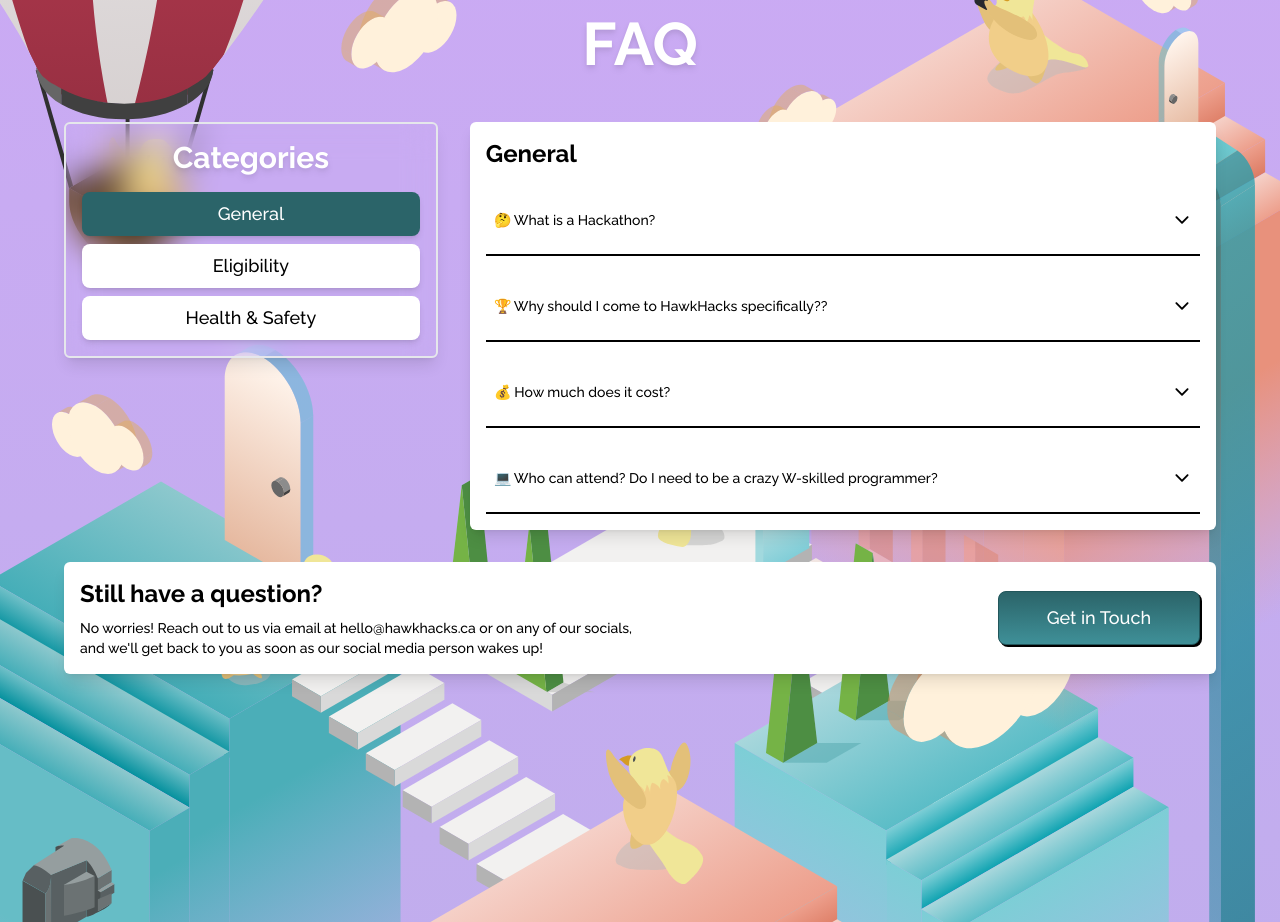
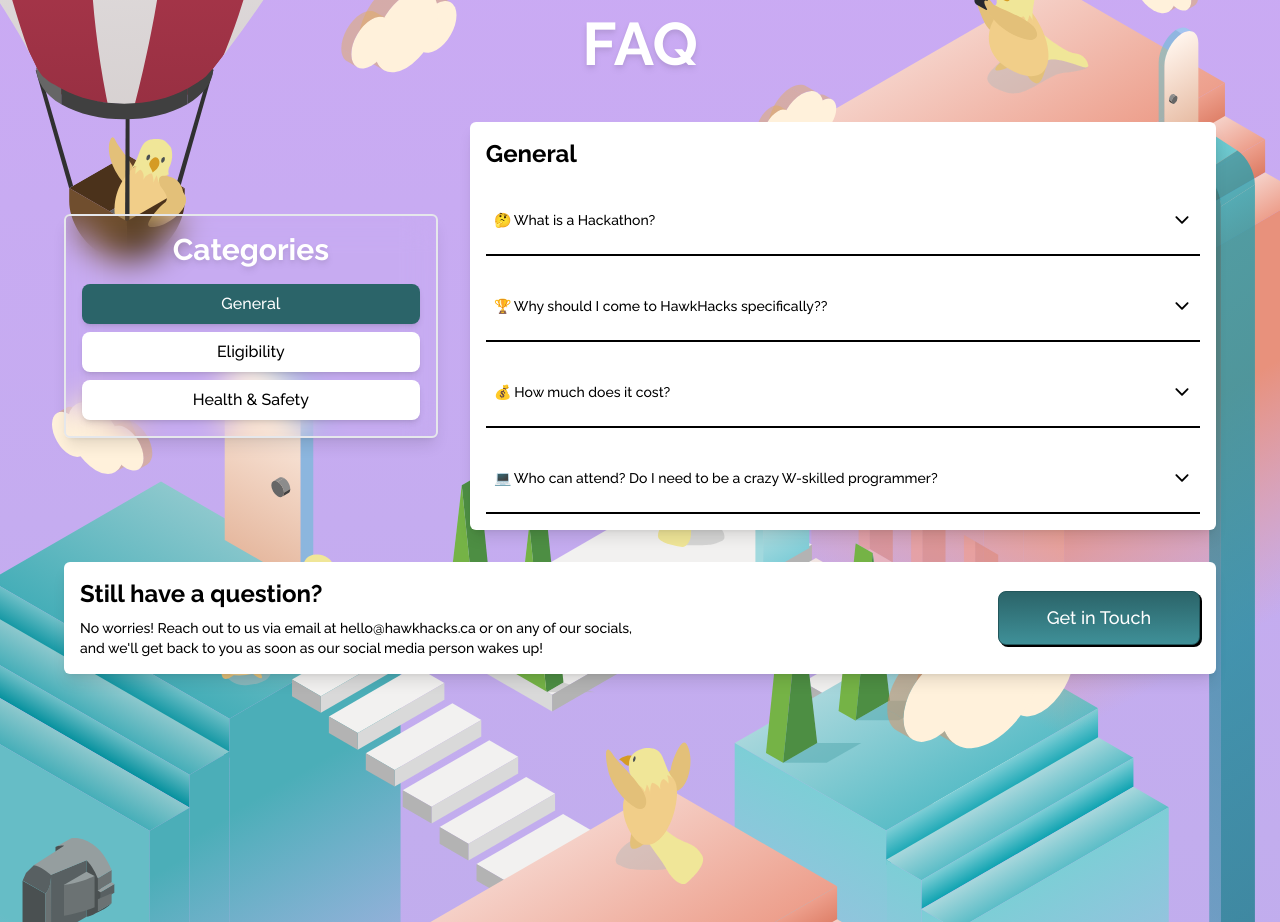
Before and after one commit to LaurierHawkHacks/Landing, a React (Vite) app: page / in a window 1280 px wide. Shown: the part 7860-8782 px from the top of the page. Built offline with nearby package versions, Linux system fonts and the light colour scheme; no server answers.

Commit message:
Updated categories for mobile

```diff
--- a/src/components/Accordion.tsx
+++ b/src/components/Accordion.tsx
@@ -42,16 +42,16 @@
 
     const FAQCategories = () => {
         return (
-            <div className="border-gray/50 flex h-full flex-col items-stretch justify-center gap-4 rounded-md p-4 md:w-1/3 border-2 shadow-lg backdrop-blur-lg">
-                <h3 className="text-center text-3xl font-bold capitalize text-white drop-shadow-md ">
+            <div className="border-gray/50 flex h-full w-full flex-col justify-start gap-4 rounded-md md:w-1/3 md:items-stretch md:justify-center md:border-2 md:p-4 md:shadow-lg md:backdrop-blur-lg">
+                <h3 className="hidden text-center text-3xl font-bold capitalize text-white drop-shadow-md md:block ">
                     Categories
                 </h3>
 
-                <div className="flex flex-wrap items-stretch justify-center gap-2 md:flex-col ">
+                <div className="flex flex-wrap items-start gap-2 md:flex-col ">
                     {sections.map((section, index) => (
                         <button
                             key={index}
-                            className={` items-center justify-center flex p-1 md:p-2 text-lg shadow-md transition-all duration-100 md:w-full  ${
+                            className={`text-md flex w-[145px] items-center justify-center p-1 shadow-md transition-all duration-100 md:w-full md:p-2  ${
                                 index === selectedCategoryIndex
                                     ? '!hover:bg-deepMarine bg-deepMarine text-white hover:text-white'
                                     : 'bg-white text-black hover:bg-gray-200'
@@ -70,17 +70,17 @@
 
     return (
         <div className="mb-12 flex flex-col gap-8 pt-12">
-            <div className="flex flex-col gap-8 md:flex-row">
+            <div className="flex flex-col items-center gap-4 md:flex-row md:gap-8">
                 <FAQCategories />
                 <div className="h-full rounded-md bg-white p-4 shadow-lg md:w-2/3">
-                    <h3 className="mb-4 text-2xl font-bold">
+                    <h3 className="mb-4 hidden text-2xl font-bold md:block">
                         {activeSection.section}
                     </h3>
                     <div className="space-y-4">
                         {activeSection.content.map((item, questionIndex) => (
                             <div key={questionIndex}>
                                 <button
-                                    className={`flex w-full items-center text-left justify-between rounded-none border-b-2 border-black bg-deepMarine p-2 md:py-6 text-lg text-black shadow-none transition-all duration-100  ${
+                                    className={`flex w-full items-center justify-between rounded-none border-b-2 border-black bg-deepMarine p-2 text-left text-lg text-black shadow-none transition-all duration-100 md:py-6  ${
                                         activeIndex &&
                                         activeIndex.question === questionIndex
                                             ? 'bg-deepMarine text-white hover:text-white'
@@ -95,7 +95,7 @@
                                 >
                                     <p className="text-sm">{item.question}</p>
                                     <IoIosArrowDown
-                                        className={`transition-transform min-w-[20px] min-h-[20px] ${
+                                        className={`min-h-[20px] min-w-[20px] transition-transform ${
                                             activeIndex &&
                                             activeIndex.question ===
                                                 questionIndex
@@ -117,7 +117,7 @@
                                         .map((line, idx) => (
                                             <p
                                                 key={idx}
-                                                className="p-4 text-sm text-left"
+                                                className="p-4 text-left text-sm"
                                             >
                                                 {line}
                                             </p>
@@ -129,8 +129,8 @@
                 </div>
             </div>
             <div className="flex w-full flex-col items-center justify-between gap-4 rounded-md bg-white p-4 shadow-lg md:flex-row md:gap-0">
-                <span className="flex flex-col md:w-2/4 md:text-left text-center gap-2">
-                    <h4 className='font-bold'>Still have a question?</h4>
+                <span className="flex flex-col gap-2 text-center md:w-2/4 md:text-left">
+                    <h4 className="font-bold">Still have a question?</h4>
                     <p className="text-sm">
                         No worries! Reach out to us via email at
                         hello@hawkhacks.ca or on any of our socials, and we'll
```
